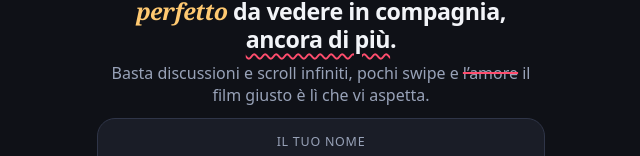
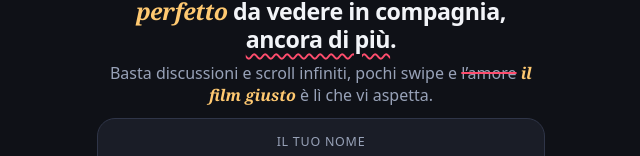
Before and after one commit to bonandowski/tinder-movies, a React (Vite) app in the folder frontend/: page / in a window 1280 px wide. Shown: the part 148-304 px from the top of the page, without its empty margins (319-959 px from the left). Built offline with nearby package versions, Linux system fonts and the light colour scheme.

Commit message:
feat: evidenziato "il film giusto" nel sottotitolo della home
Stesso corsivo serif dorato di "film perfetto" nel titolo.

Co-Authored-By: Claude Sonnet 5.5 <noreply@anthropic.com>
Claude-Session: https://claude.ai/code/session_01L11mK63cyUnJHMkQTrH5JA

```diff
--- a/frontend/src/components/Home.tsx
+++ b/frontend/src/components/Home.tsx
@@ -57,7 +57,7 @@ export default function Home({ flash, navigate }: Props) {
           compagnia, <span className="hl-more">ancora di più</span>.
         </h1>
         <p className="muted">
-          Basta discussioni e scroll infiniti, pochi swipe e <s>l’amore</s> il film giusto è lì che vi aspetta.
+          Basta discussioni e scroll infiniti, pochi swipe e <s>l’amore</s> <span className="hl-right">il film giusto</span> è lì che vi aspetta.
         </p>
       </div>
 
--- a/frontend/src/styles.css
+++ b/frontend/src/styles.css
@@ -1172,3 +1172,10 @@ details > summary {
   text-decoration-color: var(--like);
   text-decoration-thickness: 2px;
 }
+
+.hl-right {
+  font-family: Georgia, 'Times New Roman', serif;
+  font-style: italic;
+  font-weight: 700;
+  color: #ffc971;
+}
```
